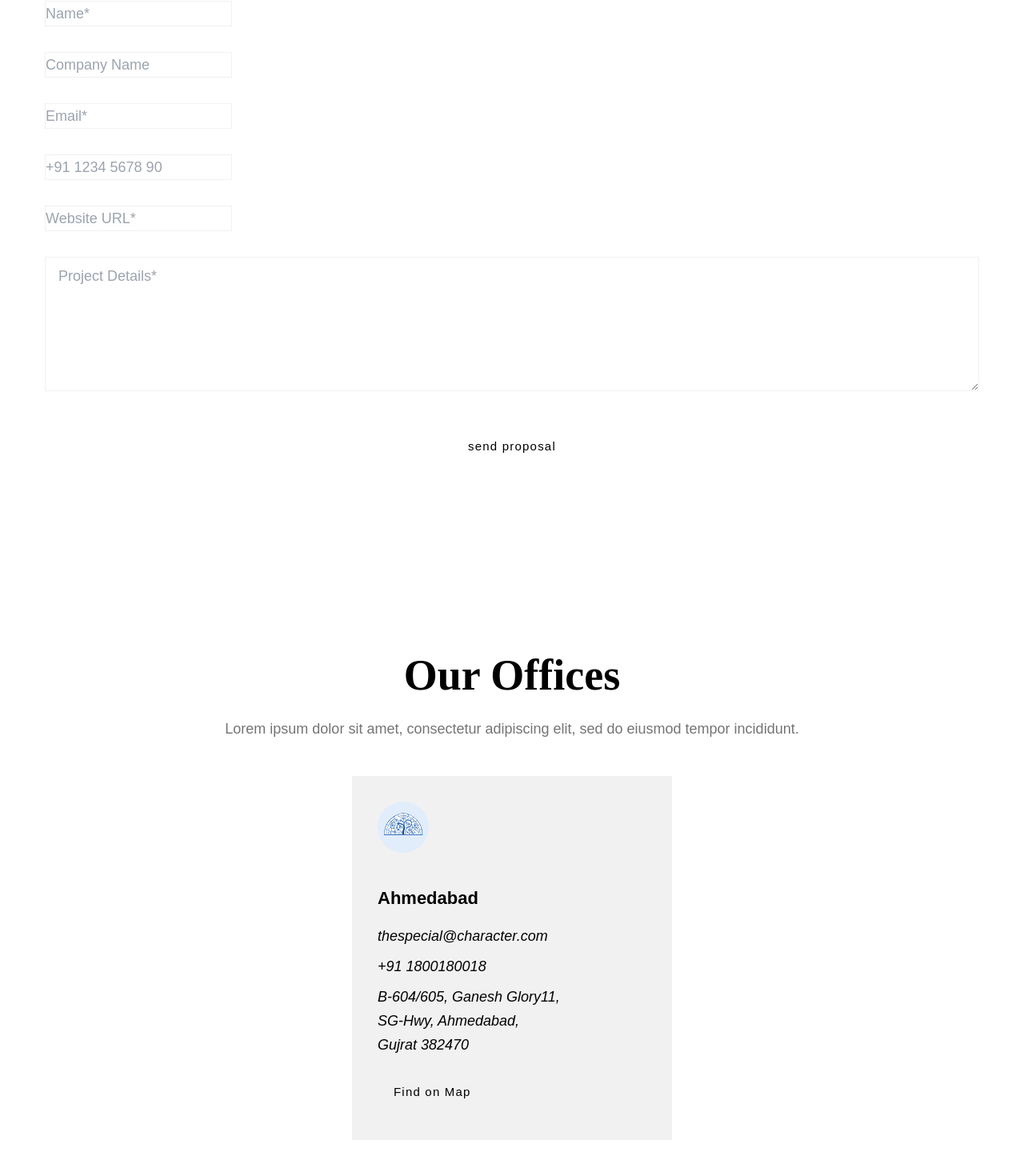
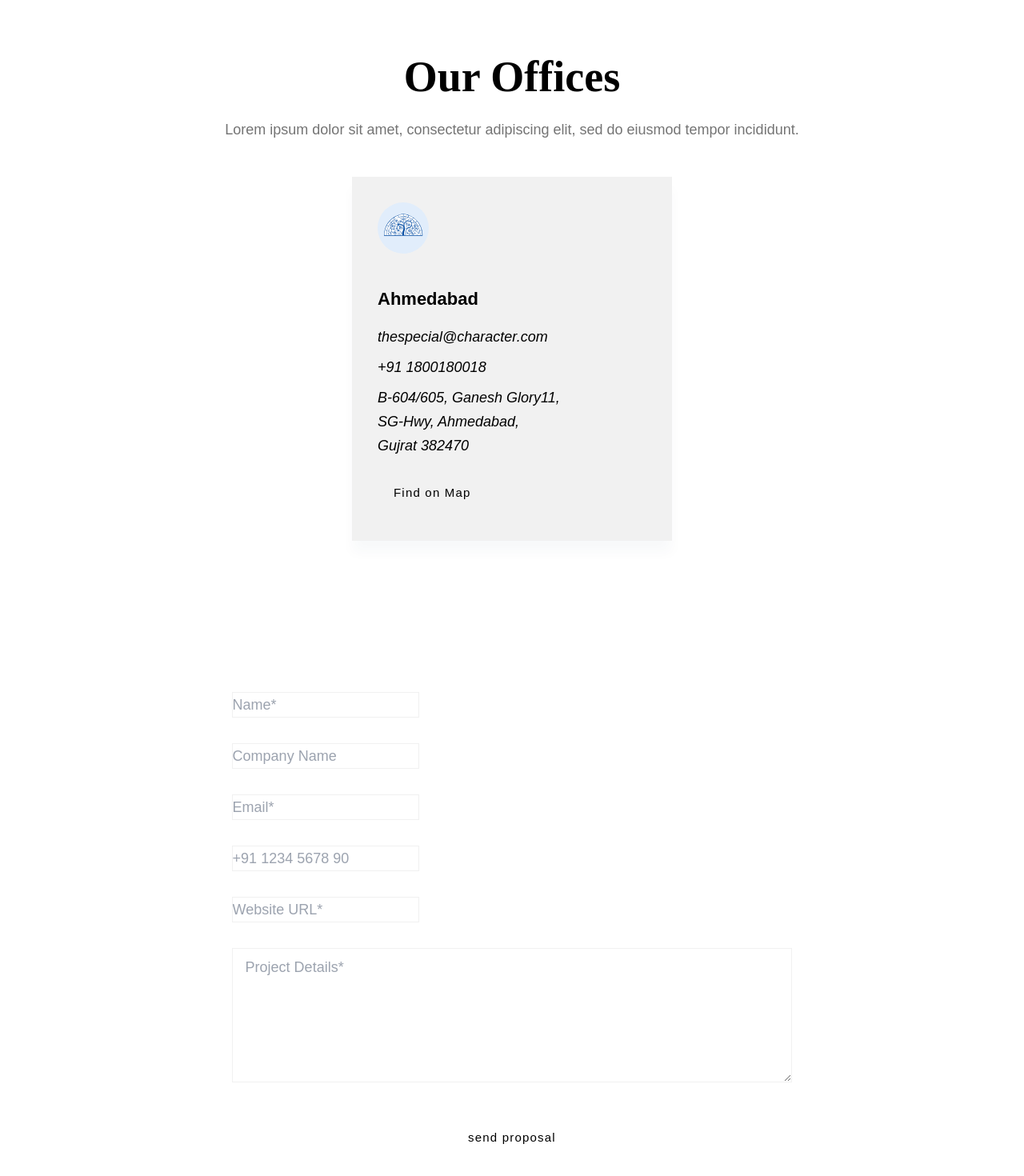
Before and after one commit to special-char/special-char, a Next.js app: page /development/contact in a window 1280 px wide. Shown: the part 338-1808 px from the top of the page at 80% size. Built offline with nearby package versions, Linux system fonts and the light colour scheme.

Commit message:
contactpage

```diff
--- a/app/development/contact.tsx
+++ b/app/development/contact.tsx
@@ -2,7 +2,7 @@ import React from 'react';
 import '@/styles/contact.css';
 import Title from './title';
 import RoketSvg from '@/public/icons/roket.svg';
-
+import ContactForm from './contact/contactForm';
 type Props = {
   btn: any;
   title: String;
@@ -15,40 +15,6 @@ const data = {
   description: "We'd love to hear from you.",
 };
 
-const FormData = [
-  {
-    id: 'txtName',
-    type: 'name',
-    placeholder: 'Name*',
-  },
-  {
-    id: 'txtName',
-    type: 'company name',
-    placeholder: 'Company Name',
-  },
-  {
-    id: 'txtEmail',
-    type: 'email',
-    placeholder: 'Email*',
-  },
-
-  {
-    id: 'txtPhone',
-    type: 'tel',
-    placeholder: '+91 1234 5678 90',
-  },
-  {
-    id: 'txtWebsite URL',
-    type: 'txtWebsite URL',
-    placeholder: 'Website URL*',
-  },
-  {
-    id: 'txtProject Details',
-    type: 'textarea',
-    placeholder: 'Project Details*',
-  },
-];
-
 const Contact = ({ btn, description, title }: Props) => {
   return (
     <section id="contact" className="contact">
@@ -60,30 +26,7 @@ const Contact = ({ btn, description, title }: Props) => {
           <RoketSvg className="contact__tag" />
         </div>
       </div>
-      <div className="contact__body">
-        {FormData.map((formData) => {
-          return (
-            <div className="form">
-              {formData.type === 'textarea' ? (
-                <textarea
-                  name=""
-                  id=""
-                  rows={5}
-                  placeholder={formData.placeholder}
-                  className="w-full  border border-secondary3 bg-neutral-400 px-4 py-2 outline-neutral-400 focus:outline"
-                ></textarea>
-              ) : (
-                <input
-                  type="text"
-                  placeholder={formData.placeholder}
-                  className="form__input rounded-none border border-secondary3 bg-neutral-400"
-                />
-              )}
-            </div>
-          );
-        })}
-        <button className="btn btn--primary ">send proposal</button>
-      </div>
+      {/* <ContactForm /> */}
     </section>
   );
 };
--- /dev/null
+++ b/app/development/contact/contactForm.tsx
@@ -0,0 +1,70 @@
+import React from 'react';
+
+type Props = {};
+
+const FormData = [
+  {
+    id: 'txtName',
+    type: 'name',
+    placeholder: 'Name*',
+  },
+  {
+    id: 'txtName',
+    type: 'company name',
+    placeholder: 'Company Name',
+  },
+  {
+    id: 'txtEmail',
+    type: 'email',
+    placeholder: 'Email*',
+  },
+
+  {
+    id: 'txtPhone',
+    type: 'tel',
+    placeholder: '+91 1234 5678 90',
+  },
+  {
+    id: 'txtWebsite URL',
+    type: 'txtWebsite URL',
+    placeholder: 'Website URL*',
+  },
+  {
+    id: 'txtProject Details',
+    type: 'textarea',
+    placeholder: 'Project Details*',
+  },
+];
+
+const ContactForm = (props: Props) => {
+  return (
+    <section id="contact" className="contact">
+      <div className="contact__body  lg:w-[60%] lg:mx-auto">
+        {FormData.map((formData) => {
+          return (
+            <div className="form ">
+              {formData.type === 'textarea' ? (
+                <textarea
+                  name=""
+                  id=""
+                  rows={5}
+                  placeholder={formData.placeholder}
+                  className="w-full  border border-secondary3 bg-neutral-400 px-4 py-2 hover:border-neutral-300 outline-neutral-300 focus:outline"
+                ></textarea>
+              ) : (
+                <input
+                  type="text"
+                  placeholder={formData.placeholder}
+                  className="form__input rounded-none border border-secondary3 bg-neutral-400 hover:border-neutral-300 outline-neutral-300 focus:outline"
+                />
+              )}
+            </div>
+          );
+        })}
+        <button className="btn btn--primary ">send proposal</button>
+      </div>
+    </section>
+  );
+};
+
+export default ContactForm;
--- a/app/development/contact/page.tsx
+++ b/app/development/contact/page.tsx
@@ -5,6 +5,7 @@ import Scrollbutton from '../scrollbutton';
 import Faq from '../faq';
 import OurOffice from '../ourOffice';
 import Footer from '../footer';
+import ContactForm from './contactForm';
 
 const Page = () => {
   return (
@@ -13,6 +14,7 @@ const Page = () => {
       <Scrollbutton />
       <Contact />
       <OurOffice />
+      <ContactForm />
       <Faq />
       <Footer />
     </>
--- a/app/development/ourOffice.tsx
+++ b/app/development/ourOffice.tsx
@@ -7,14 +7,14 @@ type Props = {};
 const OurOffice = (props: Props) => {
   return (
     <section id="ourOffice" className="ourOffice">
-      <div className="text-center md:mx-24 md:mb-6 lg:mx-40">
+      <div className="text-center md:mx-24 md:mb-6 lg:mx-40 ">
         <h2 className="ourOffice__title">Our Offices</h2>
         <p>
           Lorem ipsum dolor sit amet, consectetur adipiscing elit, sed do
           eiusmod tempor incididunt.
         </p>
       </div>
-      <div className="ourOffice__content bg-secondary3">
+      <div className="ourOffice__content bg-secondary3 shadow-dark">
         <div className="ourOffice__card">
           <div className="ourOffice__card__content">
             <OfficeSvg className="w-16" />
--- a/styles/globals.css
+++ b/styles/globals.css
@@ -417,7 +417,7 @@
     }
 
     &__input {
-      @apply h-14 w-full py-2 outline-neutral-400 focus:outline;
+      @apply h-14 w-full py-2 px-4 outline-neutral-400 focus:outline;
     }
   }
 }
--- a/styles/ourOffice.css
+++ b/styles/ourOffice.css
@@ -1,5 +1,5 @@
 .ourOffice {
-  @apply grid min-h-screen content-center justify-items-center py-24 md:py-36 lg:py-48;
+  @apply grid min-h-screen content-center justify-items-center pb-16 md:pb-32 lg:pb-32;
 
   &__title {
     @apply text-primary;
```
